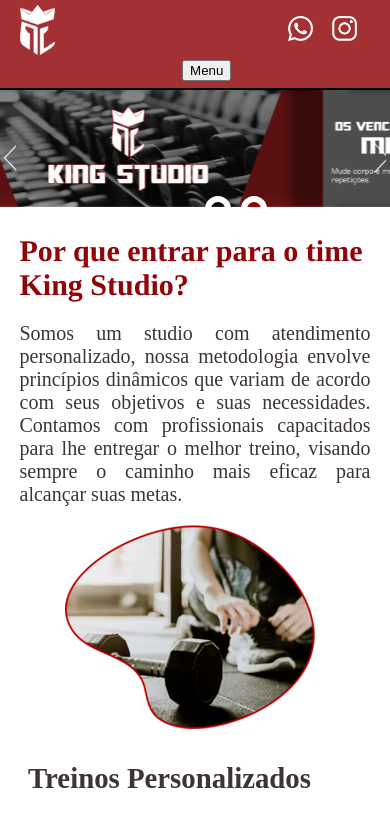
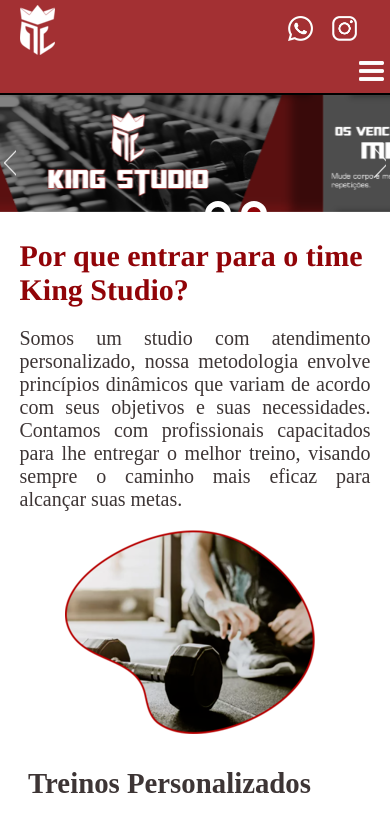
Before and after one commit to Thiago-HA/Projeto-King-Studio, a plain HTML site: page home.html in a window 390 px wide. Shown: the top 821 px of the page. Drawn offline with nearby package versions, Linux system fonts and the light colour scheme.

Commit message:
alterações das configurações do botão do menu mobile

```diff
--- a/css/style.css
+++ b/css/style.css
@@ -106,15 +106,15 @@ main, .content{
 #btn-mobile{
     display: none;
 }
+#icon-menu{
+    visibility: hidden;
+}
 
 @media(max-width:700px){
-    #btn-mobile{
-        display: block;
-    }
     #header{
         padding-left: 5px;
         background-color:#A33033;
-        height: 30px;
+        height: 35px;
     }
     #menu{
         display: block;
@@ -134,7 +134,8 @@ main, .content{
     }
 
     #nav{
-        padding-left: 46%;
+        float: right;
+        padding-right: 0%;
     }
 
     #nav ul li{
@@ -161,6 +162,26 @@ main, .content{
         visibility: visible;
         overflow-y: auto;
     }
+
+    #btn-mobile{
+        background: none;
+        border: none;
+        display: flex;
+        cursor: pointer;
+    }
+    #icon-menu{
+        visibility: visible;
+        width: 25px;
+        height: 20px;
+    }
+
+    #nav.active{
+        /*background-color: aqua;
+        background-image: url('../img/lupa_icon.png');
+        background: no-repeat;*/
+    }
+
+
 }
 
 
--- a/home.html
+++ b/home.html
@@ -38,7 +38,9 @@
     </header>
     <header id="header">
         <nav id="nav">
-            <button id="btn-mobile">Menu</button>
+            <button id="btn-mobile">
+               <img src="./img/icon-menu.png" id="icon-menu">
+            </button>
             <ul id="menu">
                 <li>
                     <a href="/home.html" id="pghome">Home</a>
--- a/js/main.js
+++ b/js/main.js
@@ -14,6 +14,18 @@ const btnMobile = document.getElementById('btn-mobile');
 function activeMneu() {
     const nav = document.getElementById('nav');
     nav.classList.toggle('active')
+
+    if (nav.classList.contains('active') == true) {
+        alterarImagem("icon-menu","./img/icon-close-menu.png");
+    }else{
+        alterarImagem("icon-menu","./img/icon-menu.png");
+    }
 }
 
 btnMobile.addEventListener('click', activeMneu)
+
+
+
+function alterarImagem(id_objeto, caminhoNovaImagem){
+    document.getElementById(id_objeto).src = caminhoNovaImagem;
+}
```
Also changed, not shown: img/icon-close-menu.png (added), img/icon-menu.png (added).
